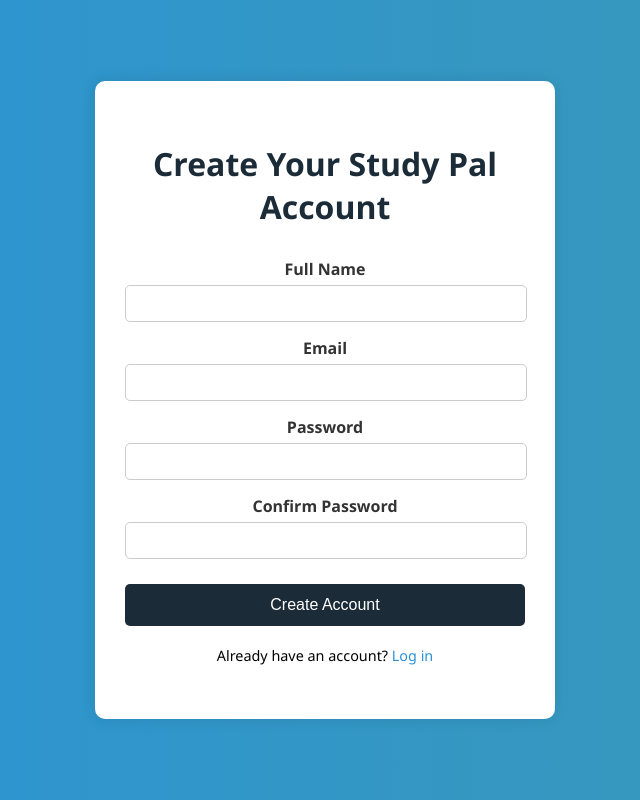
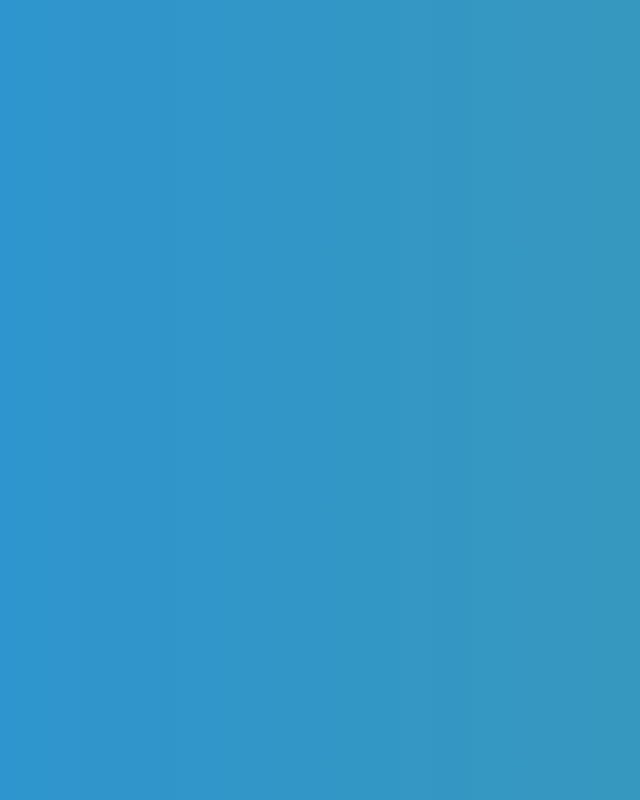
Before and after one commit to tech-girl-sa/my_study_pal_frontend, a React (Vite) app: page / in a window 1280 px wide. Shown: the whole page, without its empty margins (315-955 px from the left). Built offline with nearby package versions, Linux system fonts and the light colour scheme.

Commit message:
remove unused imports and add routing layout

```diff
--- a/src/App.jsx
+++ b/src/App.jsx
@@ -1,14 +1,21 @@
-import { useState } from 'react'
-import reactLogo from './assets/react.svg'
-import viteLogo from '/vite.svg'
 import './App.css'
 import Signup from './components/signup/Signup'
+import { RouterProvider, createBrowserRouter } from 'react-router-dom'
+
+
+const study_pal_router = createBrowserRouter(
+  [
+    {path: "/", element: <></>},
+    {path: "/signup", element: <Signup/>},
+
+  ]
+)
+
 
 function App() {
-  const [count, setCount] = useState(0)
 
   return (
-    <Signup/>
+    <RouterProvider router={study_pal_router}></RouterProvider>
   )
 }
 
```
